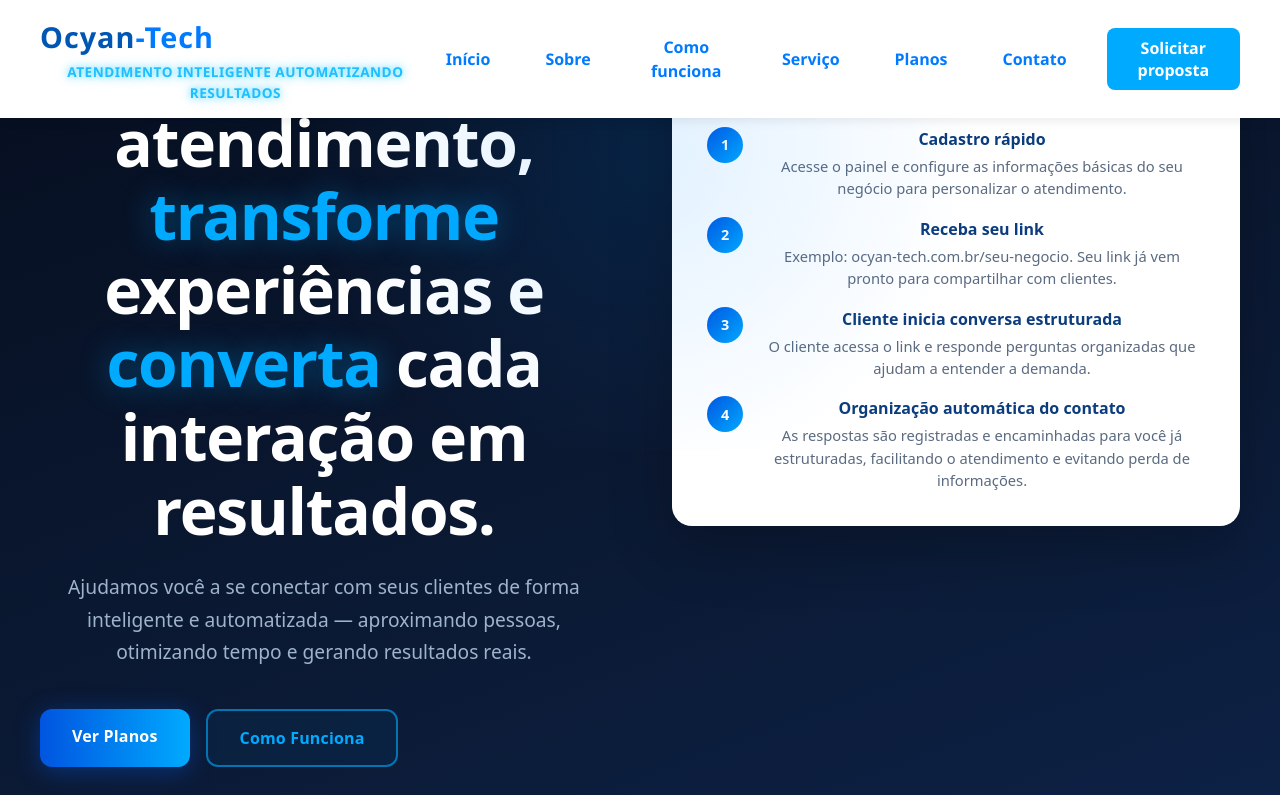
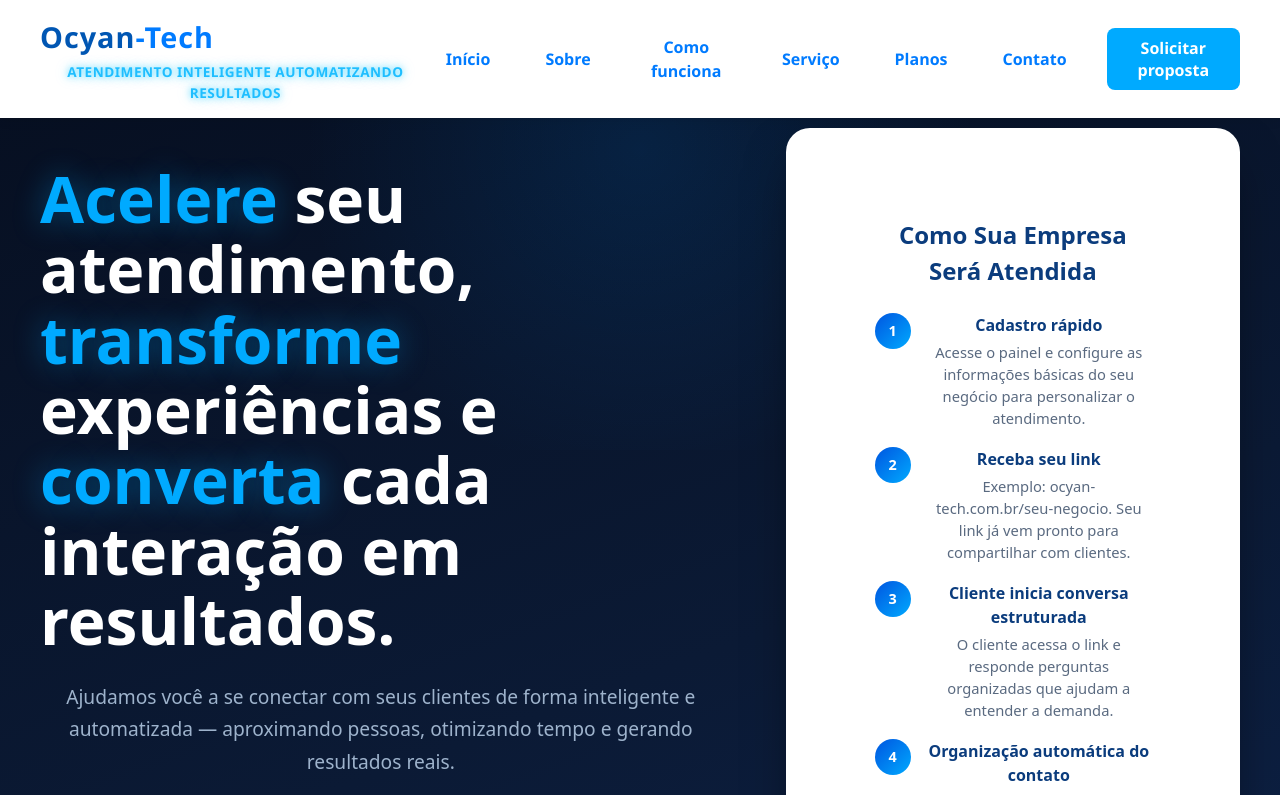
Before and after one commit to OcimarPrado/Frontend-ProjetoA, a React (Vite) app: page / in a window 1280 px wide. Shown: the top 795 px of the page. Built offline with nearby package versions, Linux system fonts and the light colour scheme.

Commit message:
Ajuste de planos

```diff
--- a/src/components/Planos.tsx
+++ b/src/components/Planos.tsx
@@ -15,13 +15,7 @@ const planos: Plano[] = [
     nome: "Teste",
     valor: 1,
     descricao: [
-      "Website, garantindo sua presença online",
-      "WebChat básico para atendimento online",
-      "1 atendente virtual configurado",
-      "Respostas automáticas personalizáveis",
-      "Link exclusivo para atendimento",
-      "Integração com Google Agenda",
-      "Suporte via WhatsApp",
+      "Período de ajustes de funcionalidades",
     ],
     destaque: true,
   },
@@ -97,9 +91,9 @@ const Planos: React.FC = () => {
               key={plano.nome}
               className={`plano-card ${plano.destaque ? "destaque" : ""}`}
             >
-              {plano.destaque && (
+              {/*plano.destaque && (
                 <div className="badge-destaque">Mais Escolhido</div>
-              )}
+              )*/}
 
               <h3>{plano.nome}</h3>
 
--- a/src/styles/Hero.css
+++ b/src/styles/Hero.css
@@ -1,15 +1,15 @@
 .hero {
   background: linear-gradient(160deg, #060e1f 0%, #0b1a35 60%, #0d2248 100%);
   color: #fff;
-  padding: 2rem 1.5rem 2rem;
+  /* Aumentei o padding superior para não colidir com o menu fixo */
+  padding: 8rem 1.5rem 4rem;
   display: flex;
   justify-content: center;
-  align-items: justify;
-  min-height: 100svh;
+  align-items: center; /* Centraliza verticalmente o conteúdo */
+  min-height: 100vh; /* Use vh para maior compatibilidade se svh falhar */
   position: relative;
   overflow: hidden;
 }
-
 /* Glow decorativo de fundo */
 .hero::before {
   content: '';
@@ -25,19 +25,20 @@
 
 .hero-inner {
   display: grid;
-  grid-template-columns: 1fr 1fr;
+  grid-template-columns: 1.2fr 0.8fr; /* Dá um pouco mais de espaço para o texto */
   gap: 4rem;
   max-width: 1200px;
   width: 100%;
-  align-items: start;
+  align-items: center; /* Alinha o texto e o card horizontalmente */
+  z-index: 1; /* Garante que fique acima de elementos de decoração */
 }
 
 .hero h1 {
-  font-size: clamp(2.8rem, 5vw, 4.2rem);
+  font-size: clamp(2.5rem, 5vw, 4rem);
   font-weight: 800;
   margin-bottom: 1.5rem;
-  line-height: 1.15;
-  letter-spacing: -0.02em;
+  line-height: 1.;
+  text-align: left; /* Garante alinhamento à esquerda no desktop */
 }
 
 .hero h1 span {
@@ -118,11 +119,12 @@
 
 /* Info Box */
 .info-box {
-  background: #fff;
+  background: rgba(255, 255, 255, 1);
   color: #0b3c7d;
-  padding: 2.2rem;
-  border-radius: 20px;
-  box-shadow: 0 20px 60px rgba(0, 0, 0, 0.25);
+  padding: 5.5rem;
+  border-radius: 24px;
+  box-shadow: 0 25px 50px -12px rgba(0, 0, 0, 0.5);
+  border: 1px solid rgba(255, 255, 255, 0.1);
 }
 
 .info-box h3 {
@@ -178,7 +180,7 @@
    ===================== */
 @media (max-width: 900px) {
   .hero {
-    padding: 3rem 1.25rem 3.5rem;
+    padding: 8rem 1.25rem 3.5rem;
     min-height: 100svh;
     align-items: flex-start;
   }
--- a/src/styles/Planos.css
+++ b/src/styles/Planos.css
@@ -8,6 +8,7 @@
   color: #0f172a;
   position: relative;
   overflow: hidden;
+  align-items: center;
 }
 
 /* Efeito de fundo sutil */
@@ -31,6 +32,7 @@
   margin: 0 auto;
   position: relative;
   z-index: 1;
+  align-items: center;
 }
 
 /* ============================================
@@ -47,6 +49,7 @@
   -webkit-background-clip: text;
   -webkit-text-fill-color: transparent;
   background-clip: text;
+  align-items: center;
   opacity: 0;
   animation: fadeInUp 1s cubic-bezier(0.16, 1, 0.3, 1) 0.2s forwards;
 }
@@ -67,6 +70,7 @@
   font-size: clamp(1.05rem, 2.5vw, 1.25rem);
   color: #64748b;
   margin-bottom: 70px;
+  margin-top: 120px;
   max-width: 700px;
   margin-left: auto;
   margin-right: auto;
@@ -85,6 +89,7 @@
   grid-template-columns: repeat(auto-fit, minmax(300px, 1fr));
   gap: 35px;
   margin-bottom: 50px;
+  align-items: center;
 }
 
 /* ============================================
@@ -95,8 +100,10 @@
   background: linear-gradient(145deg, #0a1628 0%, #0d1f3f 100%);
   border-radius: 28px;
   padding: 45px 35px;
+  padding-top: 120px;
   display: flex;
   flex-direction: column;
+  align-items: center;
   color: #ffffff;
   position: relative;
   overflow: hidden;
```
